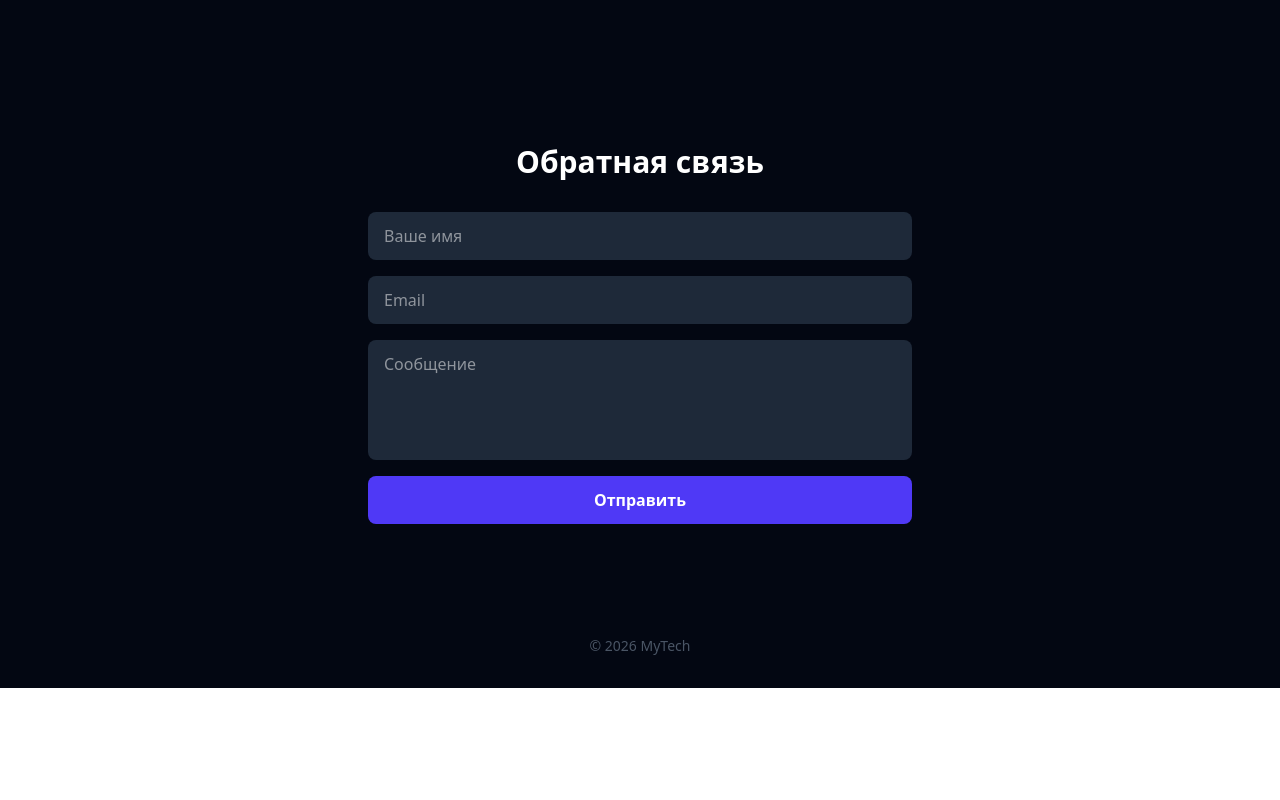
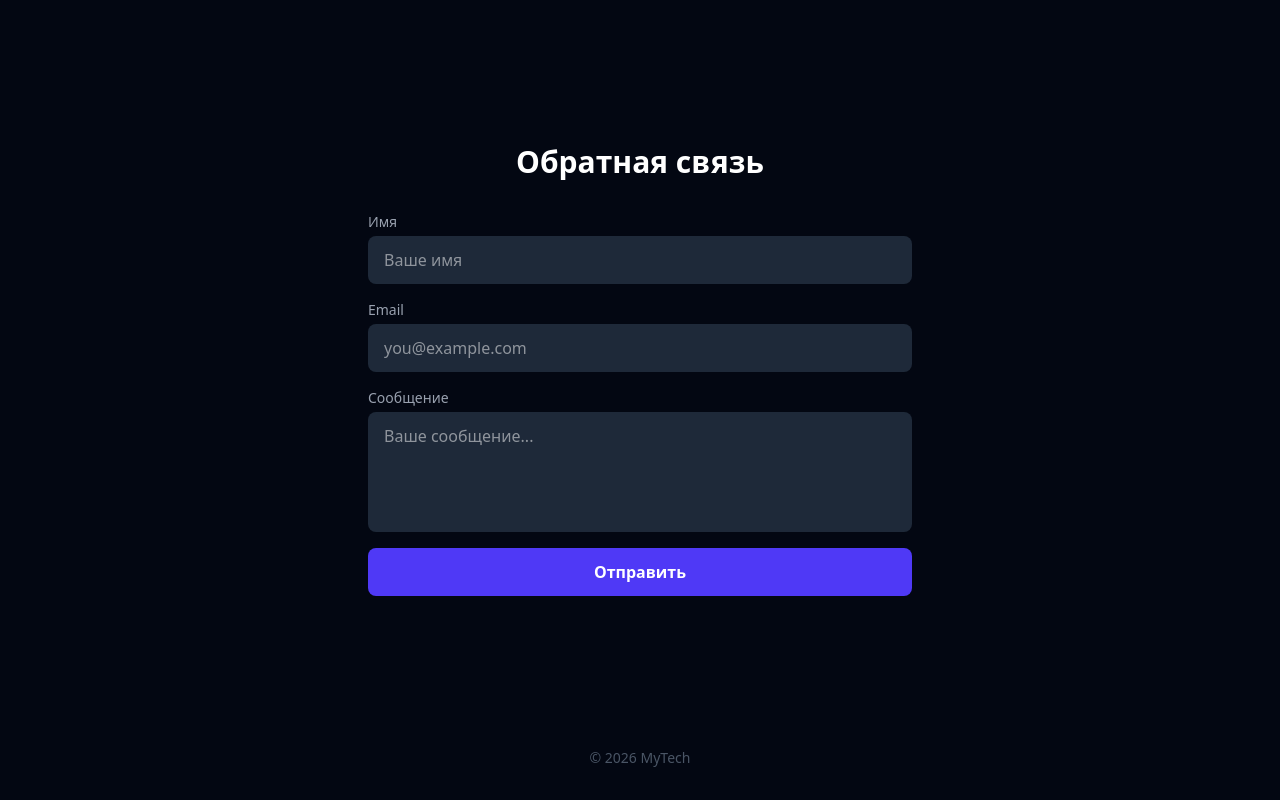
Before and after one commit to rxritet/MyTech, a React (Vite) app in the folder frontend/: page / in a window 1280 px wide. Shown: the part 1073-1873 px from the top of the page. Before the commit the page ends 1761 px from the top, so only its background shows below. Built offline with nearby package versions, Linux system fonts and the light colour scheme; no server answers.

Commit message:
feat(frontend): improve semantics, a11y and form validation in App.tsx

```diff
--- a/frontend/src/App.tsx
+++ b/frontend/src/App.tsx
@@ -30,17 +30,25 @@ export default function App() {
     }
   };
 
+  const inputClass =
+    "px-4 py-3 bg-gray-800 rounded-lg focus:outline-none focus:ring-2 focus:ring-indigo-500";
+
   return (
     <div className="min-h-screen bg-gray-950 text-white font-sans">
+      <main>
         {/* Hero */}
-      <section className="flex flex-col items-center justify-center min-h-screen px-4 text-center gap-4">
+        <section
+          aria-label="Представление"
+          className="flex flex-col items-center justify-center min-h-screen px-4 text-center gap-4"
+        >
           <h1 className="text-5xl font-bold tracking-tight">John Doe</h1>
           <p className="text-xl text-gray-400">Full-Stack Developer</p>
           <p className="text-gray-500">📍 Moscow, Russia</p>
-        <div className="flex flex-wrap gap-2 justify-center mt-2">
+          <div className="flex flex-wrap gap-2 justify-center mt-2" role="list" aria-label="Навыки">
             {SKILLS.map((skill) => (
               <span
                 key={skill}
+                role="listitem"
                 className="px-3 py-1 bg-indigo-700/60 border border-indigo-500/40 rounded-full text-sm font-medium"
               >
                 {skill}
@@ -56,7 +64,7 @@ export default function App() {
         </section>
 
         {/* About */}
-      <section className="max-w-2xl mx-auto px-4 py-20 text-center">
+        <section aria-label="Обо мне" className="max-w-2xl mx-auto px-4 py-20 text-center">
           <h2 className="text-3xl font-bold mb-6">Обо мне</h2>
           <p className="text-gray-300 leading-relaxed text-lg">
             Я full-stack разработчик с фокусом на производительные и надёжные
@@ -67,38 +75,67 @@ export default function App() {
         </section>
 
         {/* Contact */}
-      <section ref={contactRef} className="max-w-xl mx-auto px-4 py-20">
+        <section ref={contactRef} aria-label="Обратная связь" className="max-w-xl mx-auto px-4 py-20">
           <h2 className="text-3xl font-bold mb-8 text-center">Обратная связь</h2>
-        <form onSubmit={handleSubmit} className="flex flex-col gap-4">
+          <form onSubmit={handleSubmit} className="flex flex-col gap-4" noValidate={false}>
+            <div className="flex flex-col gap-1">
+              <label htmlFor="name" className="text-sm text-gray-400">
+                Имя
+              </label>
               <input
+                id="name"
                 type="text"
                 name="name"
                 placeholder="Ваше имя"
                 required
                 minLength={1}
+                maxLength={100}
+                autoComplete="name"
                 value={form.name}
                 onChange={handleChange}
-            className="px-4 py-3 bg-gray-800 rounded-lg focus:outline-none focus:ring-2 focus:ring-indigo-500"
+                aria-required="true"
+                className={inputClass}
               />
+            </div>
+
+            <div className="flex flex-col gap-1">
+              <label htmlFor="email" className="text-sm text-gray-400">
+                Email
+              </label>
               <input
+                id="email"
                 type="email"
                 name="email"
-            placeholder="Email"
+                placeholder="you@example.com"
                 required
+                maxLength={254}
+                autoComplete="email"
                 value={form.email}
                 onChange={handleChange}
-            className="px-4 py-3 bg-gray-800 rounded-lg focus:outline-none focus:ring-2 focus:ring-indigo-500"
+                aria-required="true"
+                className={inputClass}
               />
+            </div>
+
+            <div className="flex flex-col gap-1">
+              <label htmlFor="message" className="text-sm text-gray-400">
+                Сообщение
+              </label>
               <textarea
+                id="message"
                 name="message"
-            placeholder="Сообщение"
+                placeholder="Ваше сообщение..."
                 required
                 minLength={5}
+                maxLength={2000}
                 rows={4}
                 value={form.message}
                 onChange={handleChange}
-            className="px-4 py-3 bg-gray-800 rounded-lg resize-none focus:outline-none focus:ring-2 focus:ring-indigo-500"
+                aria-required="true"
+                className={`${inputClass} resize-none`}
               />
+            </div>
+
             <button
               type="submit"
               disabled={status === "loading"}
@@ -107,18 +144,17 @@ export default function App() {
               {status === "loading" ? "Отправка..." : "Отправить"}
             </button>
 
+            <div aria-live="polite" aria-atomic="true" className="min-h-[1.5rem] text-center text-sm">
               {status === "success" && (
-            <p className="text-green-400 text-center text-sm">
-              ✅ Сообщение отправлено
-            </p>
+                <p className="text-green-400">✅ Сообщение отправлено</p>
               )}
               {status === "error" && (
-            <p className="text-red-400 text-center text-sm">
-              ❌ Ошибка отправки. Попробуйте ещё раз.
-            </p>
+                <p className="text-red-400">❌ Ошибка отправки. Попробуйте ещё раз.</p>
               )}
+            </div>
           </form>
         </section>
+      </main>
 
       <footer className="text-center py-8 text-gray-600 text-sm">
         © {new Date().getFullYear()} MyTech
```
Lines whose indentation alone changed are shown as unchanged.
